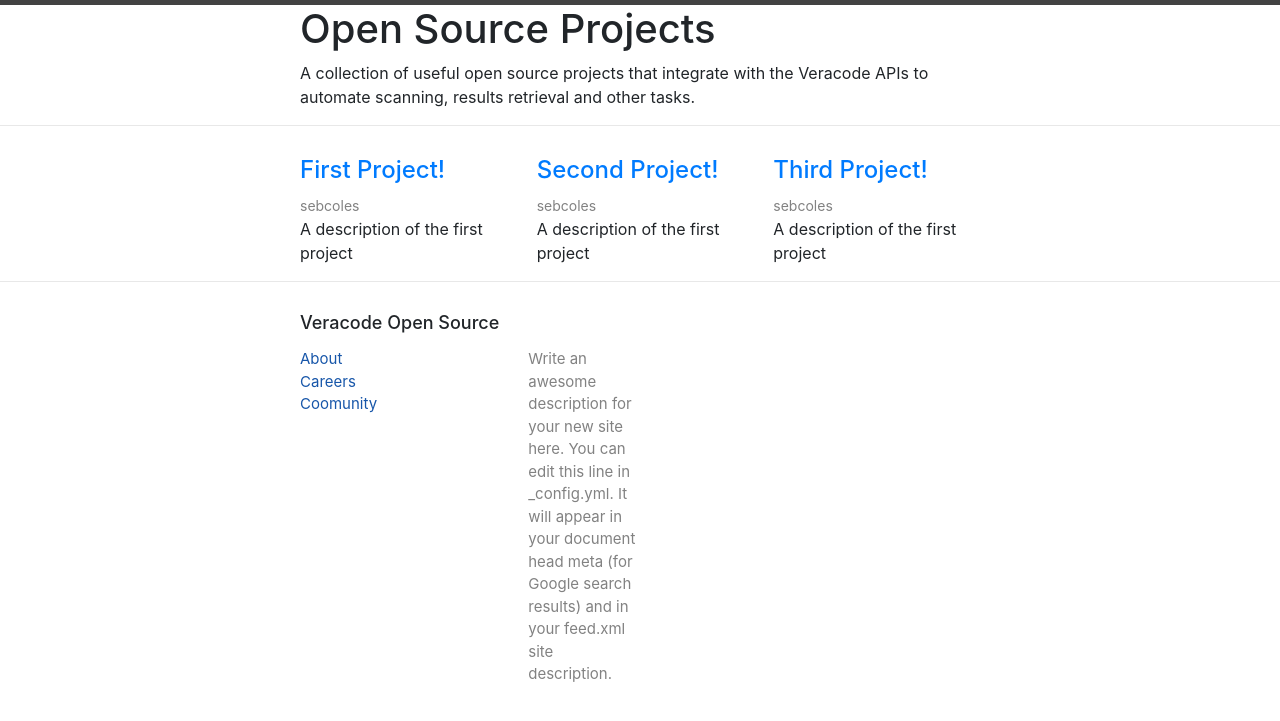
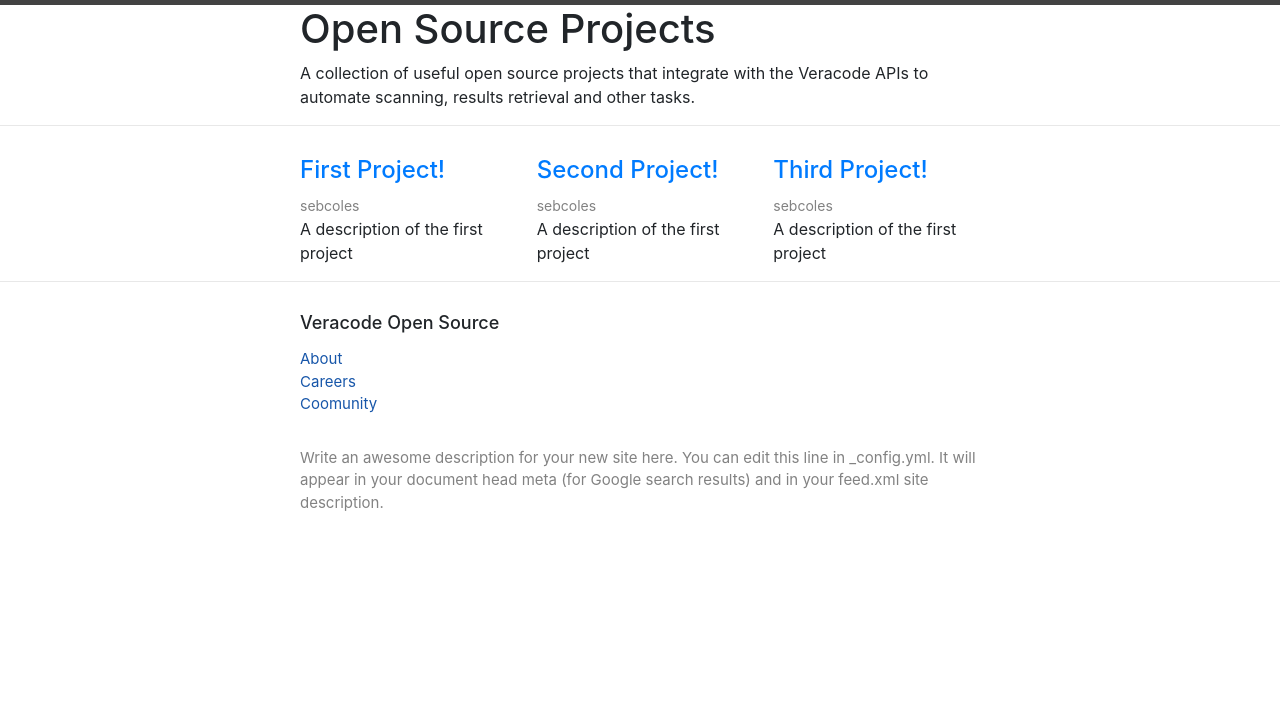
Before and after one commit to sebcoles/sebcoles.github.io, a Jekyll site: the page built from index.html, in a window 1280 px wide. Shown: the top 721 px of the page. Built offline with Jekyll 4.4.1, drawn with Linux system fonts in a browser that asks for light colours.

Commit message:
Update footer.html

```diff
--- a/_includes/footer.html
+++ b/_includes/footer.html
@@ -13,7 +13,7 @@
         </ul>
       </div>
 
-      <div class="footer-col  footer-col-2">
+      <div class="footer-col  footer-col-6">
         <p class="text">{{ site.description }}</p>
       </div>
     </div>
```
